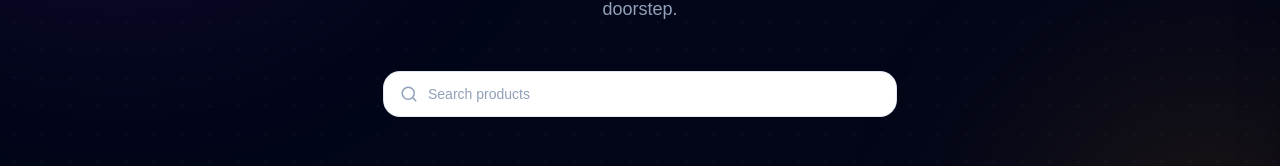
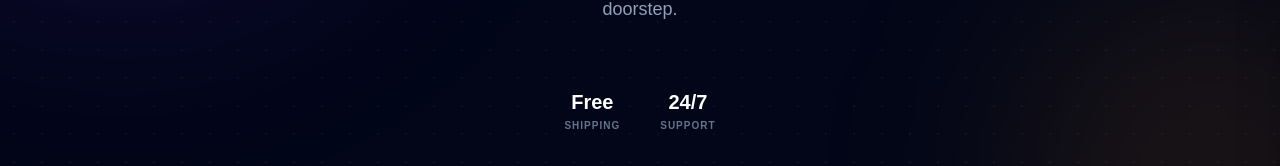
Before and after one commit to mohamed0155065/e-commerce-, a Next.js app: page / in a window 1280 px wide. Shown: the part 493-659 px from the top of the page. Built offline with nearby package versions, Linux system fonts and the light colour scheme; no server answers; the database is empty.

Commit message:
Delete the searchbar in the home page

```diff
--- a/app/page.tsx
+++ b/app/page.tsx
@@ -99,10 +99,7 @@ export default async function HomePage({
             Premium quality products with express delivery to your doorstep.
           </p>
 
-          {/* Search bar — full width on mobile, constrained on desktop */}
-          <div className="max-w-lg mx-auto">
-            <SearchBar />
-          </div>
+
 
           {/* Quick stats row */}
           <div className="
```
